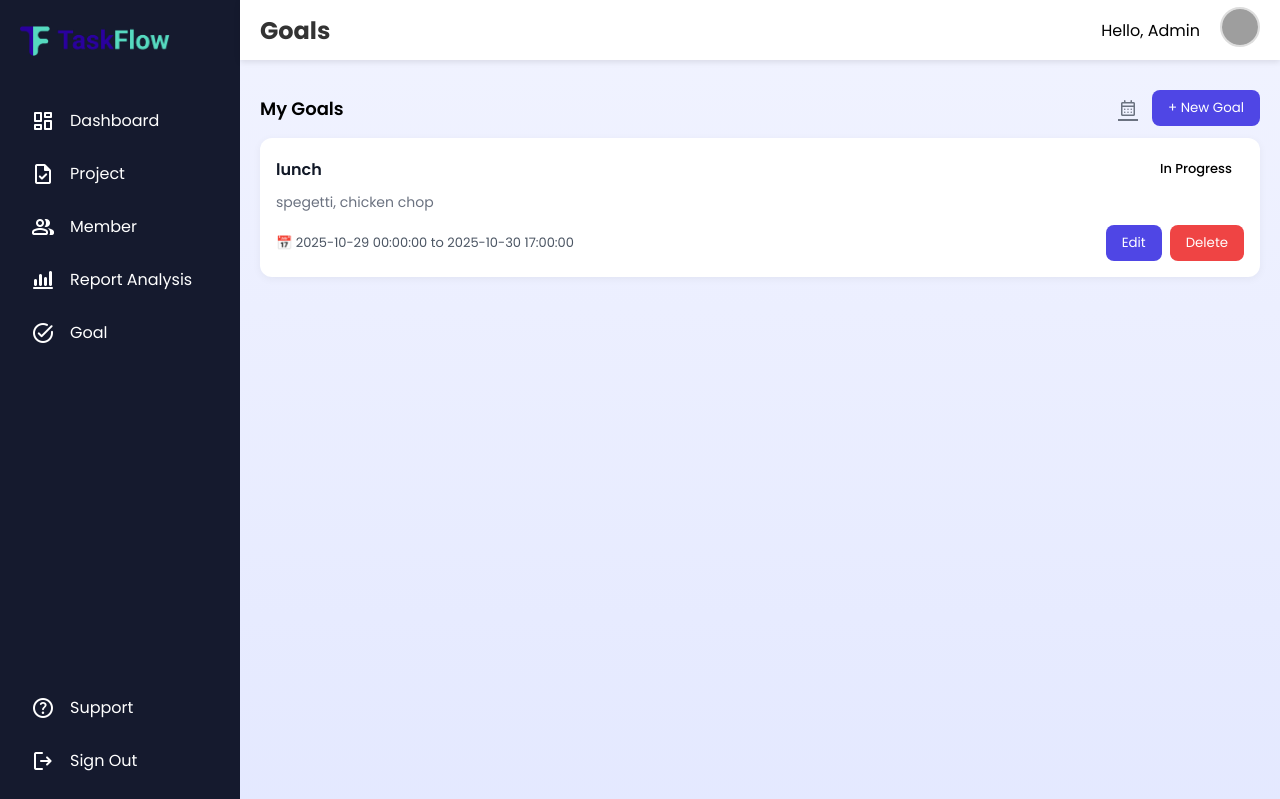
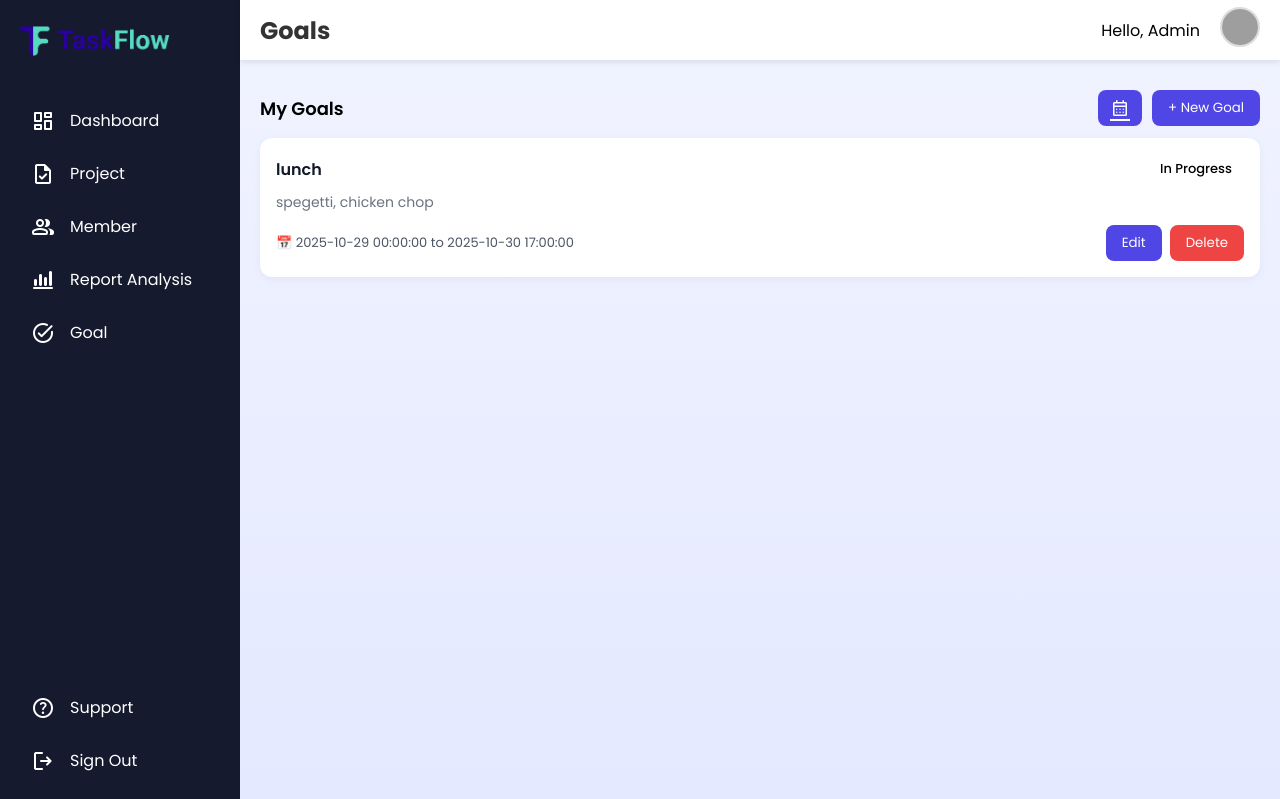
Before and after one commit to tjunjie1408/RWDD-Assignment, a PHP site: page /goal.php in a window 1280 px wide. Shown: the top 799 px of the page. Run offline with PHP 8.4, Linux system fonts and the light colour scheme; a user stored in the database is signed in; data comes from the database, SQL or seed files in the repository; some libraries are stand-ins or nearby versions; grey boxes are pictures that could not be loaded.

Commit message:
style fixing

```diff
--- a/Front-end/CSS/project.css
+++ b/Front-end/CSS/project.css
@@ -505,7 +505,7 @@
 }
 
 .modal-actions button {
-  background: #6b7280;
+  background: #4f46e5;
   color: #fff;
   border: none;
   padding: 8px 14px;
@@ -516,8 +516,18 @@
 }
 
 .modal-actions button:hover {
-  background: #374151;
+  background: #4338ca;
 }
+
+.modal-actions #cancelGoalBtn {
+  background: #e5e7eb;
+  color: #111827;
+}
+
+.modal-actions #cancelGoalBtn:hover {
+  background: #d1d5db;
+}
+
 
 
 /* ====== Project Search Bar Redesign ====== */
@@ -681,21 +691,27 @@
     gap: 8px;
 }
 
+.calendar-container {
+    background-color: #4f46e5;
+    display: flex;
+    align-items: center;
+    z-index: 10;
+    padding: 4px 8px;
+    border-radius: 8px;
+}
+
 .icon-btn {
     background: transparent;
-    border: none;
     cursor: pointer;
-    color: #6b7280;
+    color: #fff;
     padding: 4px;
-    border-radius: 50%;
     display: flex;
     align-items: center;
     justify-content: center;
     transition: background-color 0.2s, color 0.2s;
 }
-.icon-btn:hover {
-    background-color: #f3f4f6;
-    color: #111827;
+.calendar-container:hover {
+    background: #4338ca;
 }
 .icon-btn .material-symbols-rounded {
     font-size: 20px;
--- a/Front-end/goal.php
+++ b/Front-end/goal.php
@@ -83,9 +83,11 @@
             <div class="section-header">
                 <h2>My Goals</h2>
                 <div class="header-actions">
+                    <div class="calendar-container">
                     <a href="goal_calendar.php" id="viewCalendarBtn" class="icon-btn" title="View Calendar">
                         <span class="material-symbols-rounded">calendar_month</span>
                     </a>
+                    </div>
                     <button id="newGoalBtn" class="primary">+ New Goal</button>
                 </div>
             </div>
```
